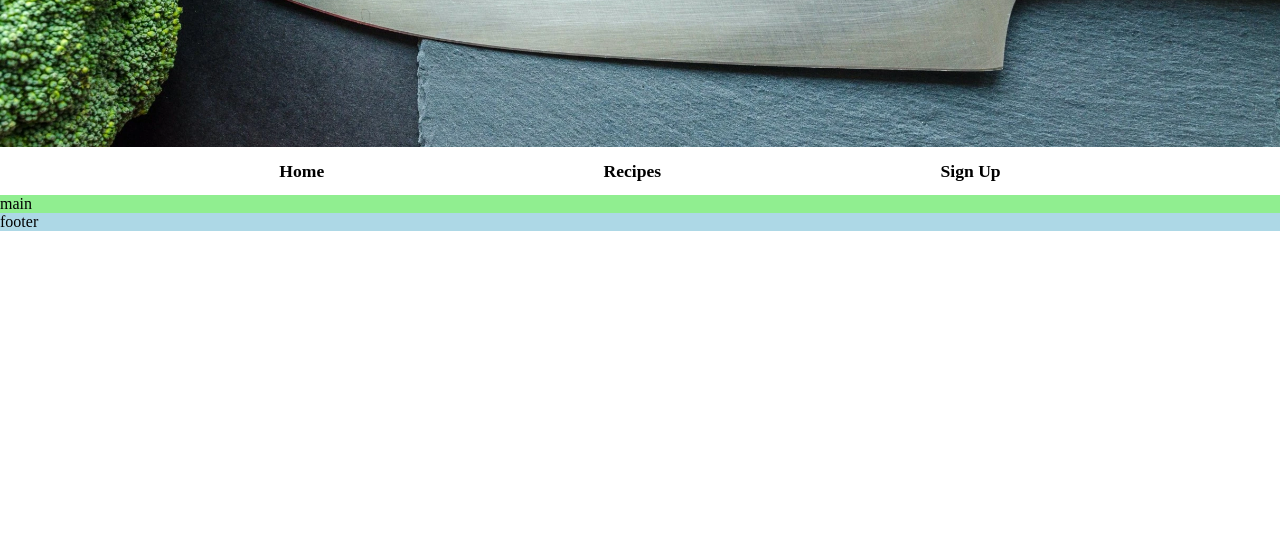
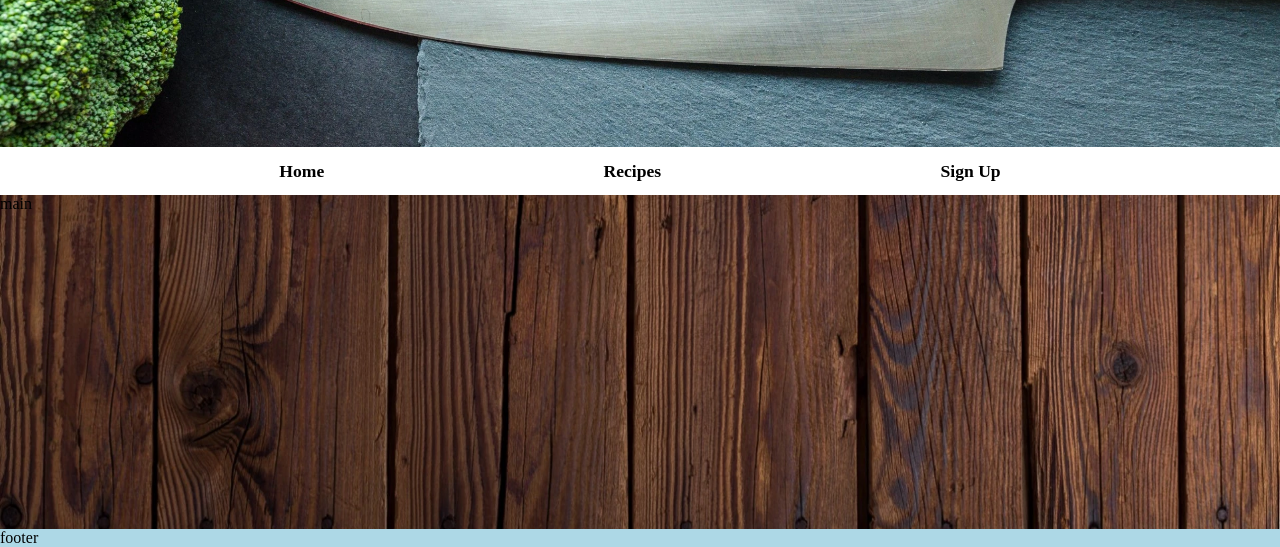
Before and after one commit to MWBark/Basic-Meals, a plain HTML site: page index.html in a window 1280 px wide. Shown: the part 253-800 px from the top of the page. Drawn offline with Linux system fonts and the light colour scheme.

Commit message:
Add main backgroundimage to images folder, style main with image and use flex to take up surplus space

```diff
--- a/assets/css/style.css
+++ b/assets/css/style.css
@@ -1,6 +1,9 @@
 /* Gereral styles */
 body {
     margin: 0;
+    min-height: 100vh;
+    display: flex;
+    flex-direction: column;
 }
 
 h1 {
@@ -13,7 +16,7 @@ h1 {
 
 /* Header */
 header {
-    background: url("../images/pexels-lukas-952478-hero-edit.webp") center / cover no-repeat;
+    background: url("../images/pexels-lukas-952478-hero-edit.webp") center center / cover no-repeat;
     height: 50vh;
     display: flex;
     justify-content: center;
@@ -39,7 +42,8 @@ nav a {
 
 /* Main */
 main {
-    background-color: lightgreen;
+    background: url("../images/pexels-pixabay-326311-main-edit.webp") center / cover no-repeat fixed;
+    flex: 1 0 auto;
 }
 
 /* Footer */
```
Also changed, not shown: assets/images/pexels-pixabay-326311-main-edit.webp (added).
